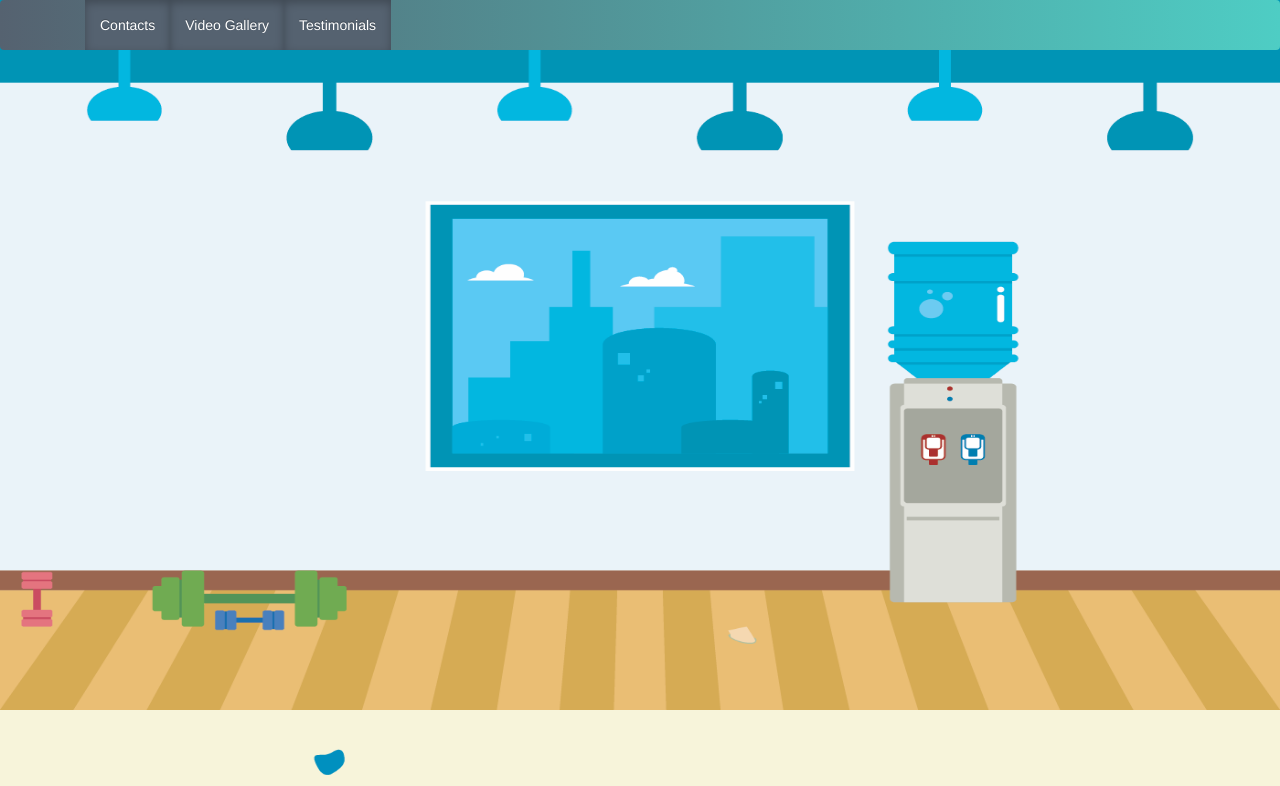
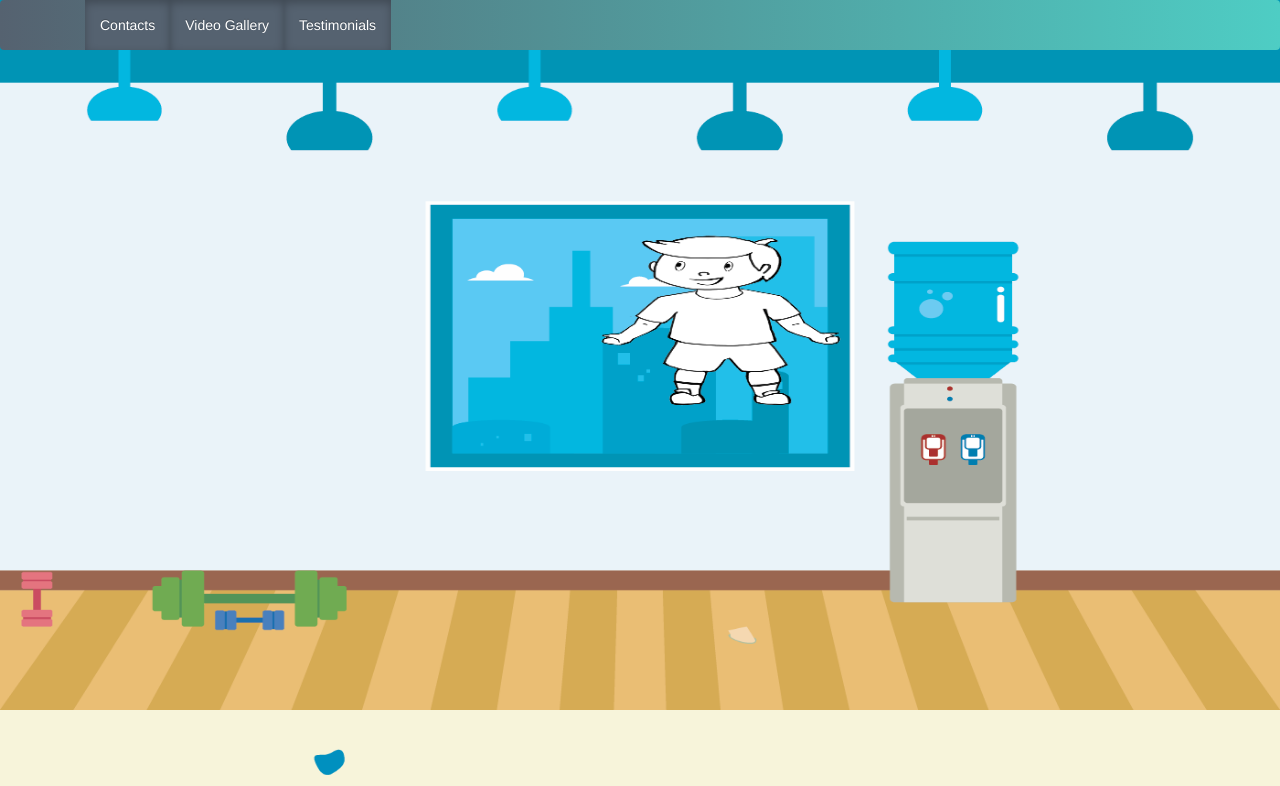
Before and after one commit to utsav3/Fit-Bit-Website-for-Open-Mind-School, a plain HTML site: page index.html in a window 1280 px wide. Shown: the top 786 px of the page. Drawn offline with nearby package versions, Linux system fonts and the light colour scheme; no server answers.

Commit message:
Changes made in index file. Boy's image also added.

```diff
--- a/css/style.css
+++ b/css/style.css
@@ -4,6 +4,8 @@
 	padding: 0px;
 	}
 
+
+	/* Background using linear gradiant */
 	body {
 		background: rgba(216,225,231,1) 50%;
 		background: -webkit-linear-gradient(left, rgba(242,246,248,1) 0%, rgba(216,225,231,1) 50%, rgba(181,198,208,1) 51%, rgba(224,239,249,1) 100%);
@@ -11,11 +13,21 @@
 		}
 
 
-
+	/* Parallax scrolling position images */
 	#image {
 		position: relative;
-		z-index: -1
+		z-index: -1;
 	}
+
+	 /* Boy image fixed */
+	.fixed{
+		margin-left: 585px;
+		margin-top: 230px;
+		position:fixed;
+
+	}
+
+	 /* image position and width */
 	#content {
 		height: 750px;
 		width: 100%;
--- a/index.html
+++ b/index.html
@@ -80,12 +80,16 @@
 
 	</div><!-- End of Nav Bar -->
 
+		<image src="Images/Boy.png" height="180" width="269" class="fixed" />
+
 		<img id="image" src="Images/Screen1.png" height="710px" width="100%" />
 
 
 		<img id="image" src="Images/Screen2.png" height="710px" width="100%" />
 
 		<img id="image" src="Images/Screen3.png" height="710px" width="100%" />
+		<!-- <div id="content"></div> -->
+
 
 
 
```
Also changed, not shown: js/scrip.js (+7 -0 lines).
